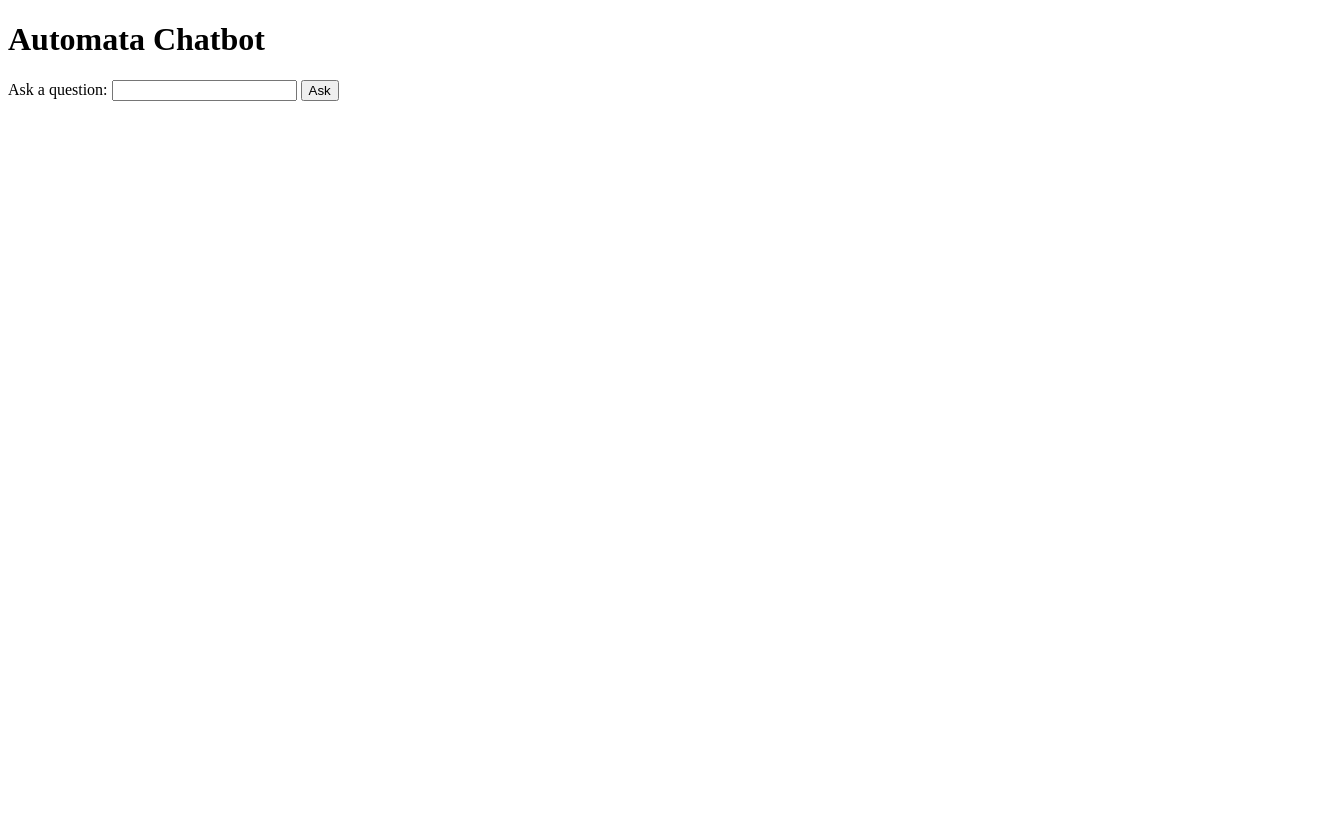
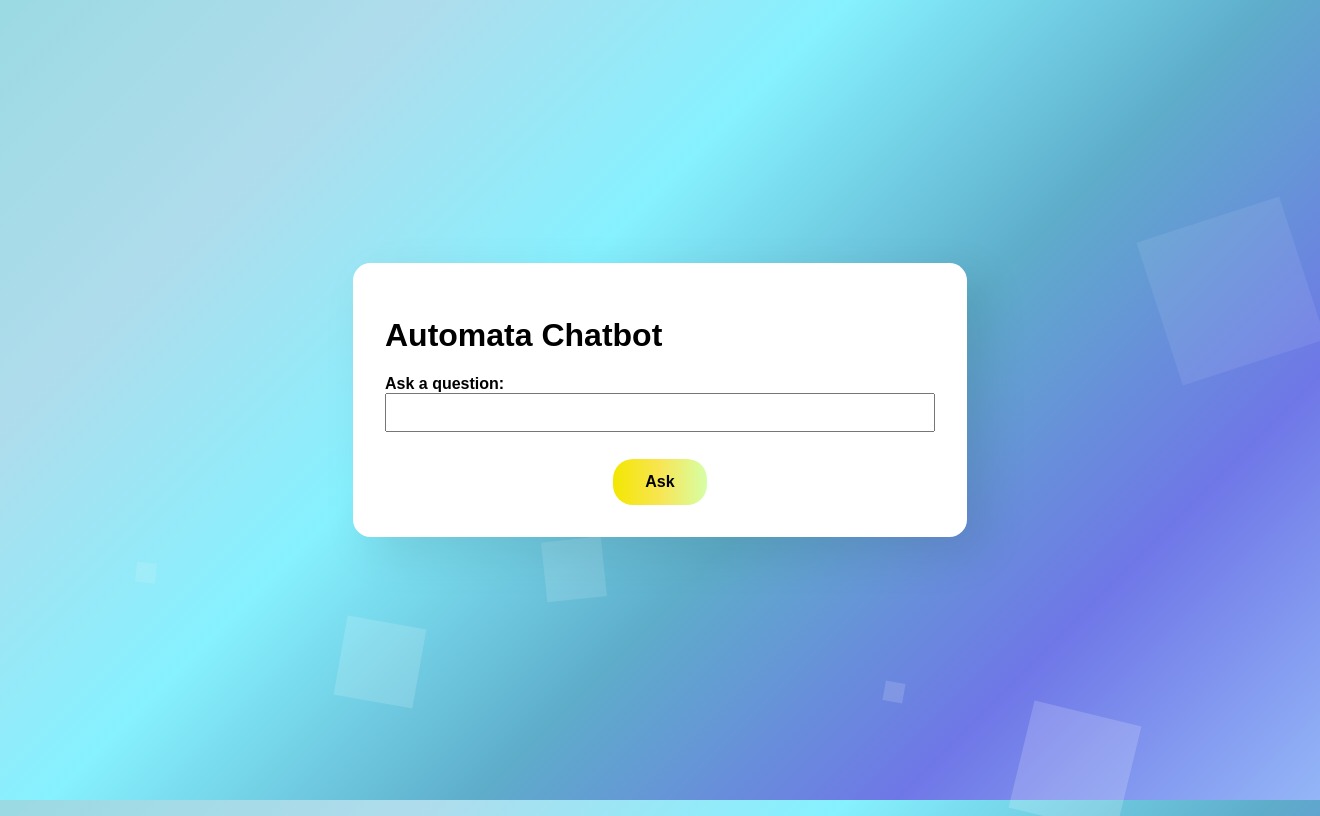
Before and after one commit to youssefmetwalli/Automata-Chatbot, a Flask app: page / in a window 1320 px wide. Before the commit the page ends 101 px from the top, so only its background shows below. Run offline with Flask 3, Linux system fonts and the light colour scheme; parts of the project's set-up code (start-up, migrations or seed data) failed here and were passed over.

Commit message:
changed html

```diff
--- a/templates/index.html
+++ b/templates/index.html
@@ -1,23 +1,45 @@
 <!DOCTYPE html>
-<html lang = 'en'>
-
+<html lang="en">
 <head>
+    <meta charset="UTF-8">
+    <meta name="viewport" content="width=device-width, initial-scale=1.0">
     <title>Automata Chatbot</title>
+    <link rel="stylesheet" type="text/css" href="{{ url_for('static', filename='style.css') }}">
 </head>
-<body>
+<body class="contact-page">
+    <ul class="circles">
+        <li></li>
+        <li></li>
+        <li></li>
+        <li></li>
+        <li></li>
+        <li></li>
+        <li></li>
+        <li></li>
+        <li></li>
+        <li></li>
+    </ul>
+    <div class="form-container">
         <h1>Automata Chatbot</h1>
         <form method="POST">
-        <label for="user_input"> Ask a question:</label>
+            <div class="form-pair">
+                <div class="form-item">
+                    <label for="user_input">Ask a question:</label>
                     <input type="text" id="user_input" name="user_input" required>
+                </div>
+            </div>
+            <div class="submit-container">
                 <input type="submit" value="Ask">
-
-
+            </div>
         </form>
         {% if user_input %}
+        <div class="response">
             <h2>Your Input:</h2>
             <p>{{ user_input }}</p>
             <h2>Response:</h2>
             <p>{{ response }}</p>
+        </div>
         {% endif %}
+    </div>
 </body>
 </html>
```
Lines whose indentation alone changed are shown as unchanged.
